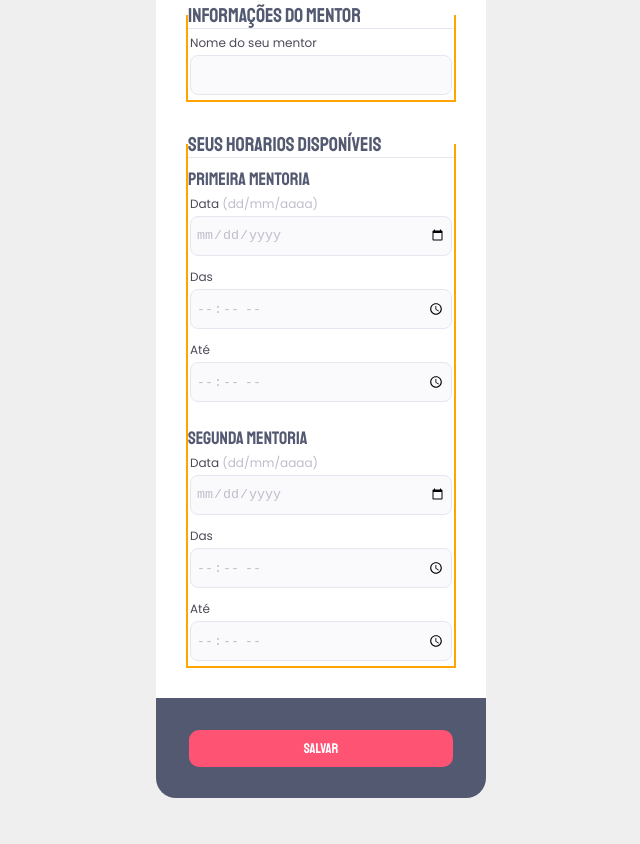
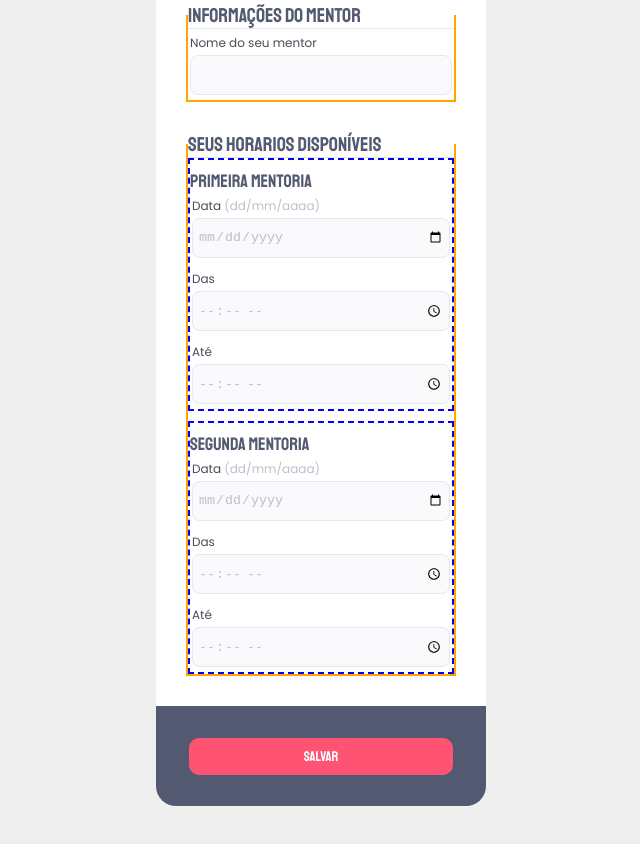
Before and after one commit to jamisonmmartins/form-mentorship, a plain HTML site: page index.html in a window 1280 px wide. Shown: the part 580-1424 px from the top of the page, without its empty margins (319-959 px from the left). Drawn offline with Linux system fonts and the light colour scheme.

Commit message:
Update style.css

```diff
--- a/style.css
+++ b/style.css
@@ -156,6 +156,10 @@ fieldset .input-wrapper input:focus {
 
 
 /* Form Horario disponinveis */
+.mentoria {
+    border: 2px dashed blue;
+}
+
 .mentoria h2 {
     font-family: var(--ff-primary);
     font-weight: 400;
```
